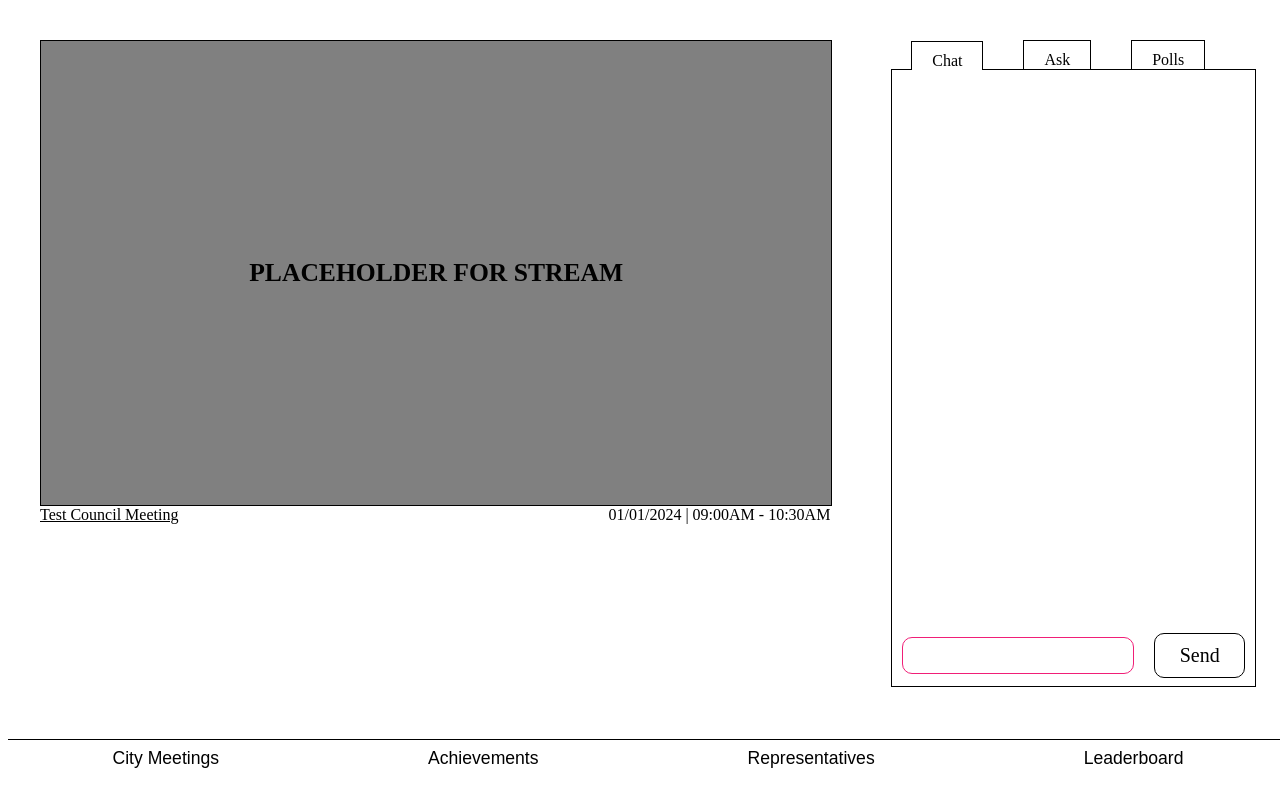
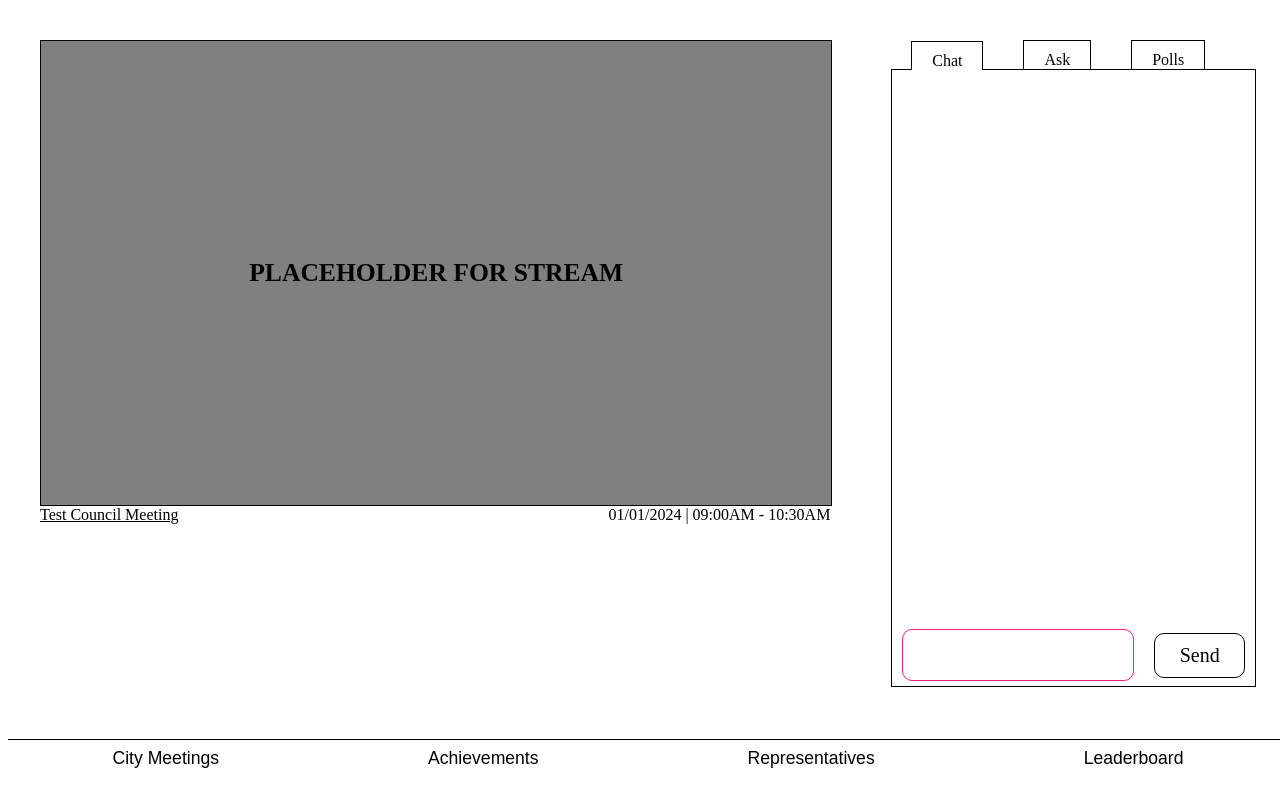
Before and after one commit to FlavorlessQuark/Politiquest, a React (Vite) app in the folder frontend/: page /meeting/1 in a window 1280 px wide. Shown: the top 806 px of the page. Built offline with nearby package versions, Linux system fonts and the light colour scheme.

Commit message:
Chat changes to textarea

```diff
--- a/frontend/src/components/chat/Chat.tsx
+++ b/frontend/src/components/chat/Chat.tsx
@@ -5,7 +5,7 @@ import styled from "styled-components";
 const Chat = () => {
     return (
         <ChatBoxContainer>
-            <ChatBox type="textarea"/>
+            <ChatBox/>
             <ChatSend> Send </ChatSend>
         </ChatBoxContainer>
     )
@@ -31,7 +31,7 @@ const ChatBoxContainer = styled.div`
     box-sizing: border-box;
 `
 
-const ChatBox = styled.input`
+const ChatBox = styled.textarea`
     flex: 1;
   &::-webkit-scrollbar {
     width: 10px;
```
